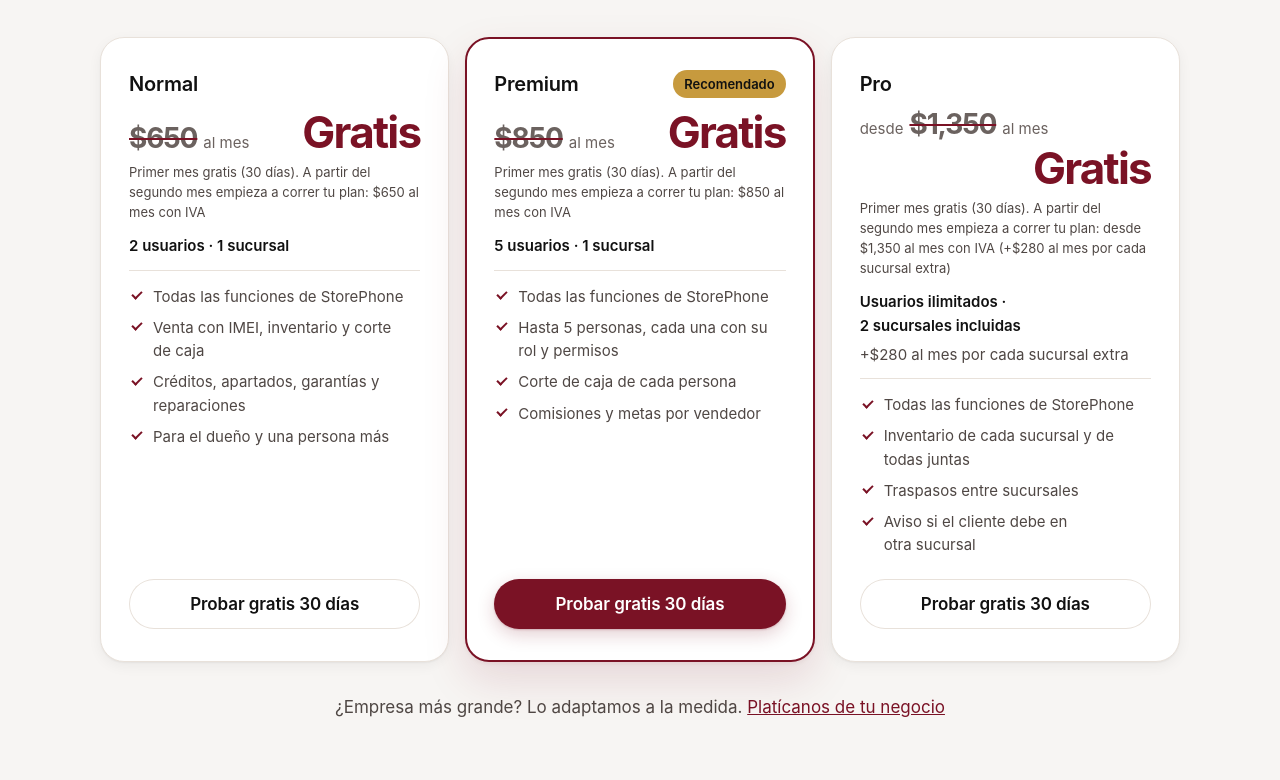
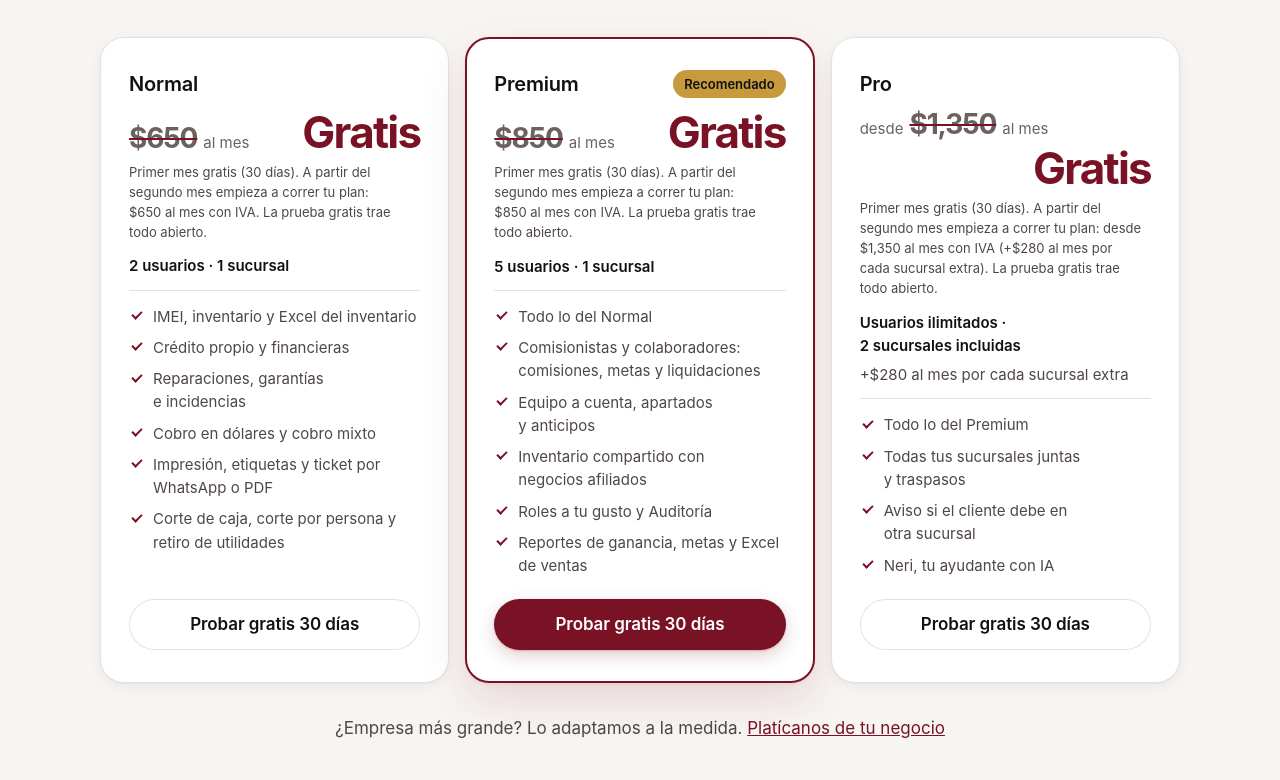
Before and after one commit to cabreraolivojoveth-hue/neronfix-landing, a plain HTML site: page index.html in a window 1280 px wide. Shown: the part 2747-3527 px from the top of the page. Drawn offline with Linux system fonts and the light colour scheme; no server answers.

Commit message:
Planes según la decisión de Joveth (19/11): qué incluye cada uno
- Normal: IMEI, inventario y Excel, crédito propio y financieras, reparaciones,
  garantías e incidencias, dólares y cobro mixto, impresión y ticket por
  WhatsApp/PDF, corte de caja, corte por persona y retiro de utilidades.
- Premium (Recomendado): todo lo del Normal + comisionistas y colaboradores,
  equipo a cuenta, apartados y anticipos, inventario compartido, roles a tu
  gusto y Auditoría, reportes de ganancia, metas y Excel de ventas.
- Pro: todo lo del Premium + sucursales juntas y traspasos, aviso de deuda en
  otra sucursal y Neri (solo Pro: tarjeta y pregunta lo dicen).
- Letra chica: «La prueba gratis trae todo abierto». Consignación en ningún plan.

Co-Authored-By: Claude Opus 5.5 <noreply@anthropic.com>

```diff
--- a/index.html
+++ b/index.html
@@ -500,7 +500,7 @@ a.resena__autor:hover{color:var(--wine)}
         { "@type": "Question", "name": "¿Hay plazo forzoso?", "acceptedAnswer": { "@type": "Answer", "text": "No. Pagas mes con mes, sigues mientras te sirva y puedes cambiar de plan cuando lo necesites." } },
         { "@type": "Question", "name": "¿De quién es la información?", "acceptedAnswer": { "@type": "Answer", "text": "Tuya. Cada negocio ve solo su información, guardada y respaldada en nuestros servidores, y disponible para ti siempre." } },
         { "@type": "Question", "name": "¿Funciona sin internet?", "acceptedAnswer": { "@type": "Answer", "text": "En parte: sin conexión sigues cobrando de contado (efectivo en pesos o dólares) lo que no lleva IMEI y puedes abrir la caja; al volver, todo se sube solo con su folio. Los equipos con IMEI, créditos, abonos, pagos con tarjeta o transferencia, devoluciones y el cierre de caja esperan a que vuelva la red." } },
-        { "@type": "Question", "name": "¿Cómo me ayudan si tengo dudas?", "acceptedAnswer": { "@type": "Answer", "text": "Por WhatsApp al 646 287 5283, o dentro de StorePhone con Neri, el ayudante con IA para el dueño: le preguntas cómo hacer algo o le pides revisar algo que no te cuadra. También hay tutoriales en video en nuestro canal de YouTube." } }
+        { "@type": "Question", "name": "¿Cómo me ayudan si tengo dudas?", "acceptedAnswer": { "@type": "Answer", "text": "Por WhatsApp al 646 287 5283 y, en el plan Pro, dentro de StorePhone con Neri, el ayudante con IA para el dueño: le preguntas cómo hacer algo o le pides revisar algo que no te cuadra. También hay tutoriales en video en nuestro canal de YouTube." } }
       ]
     }
   ]
@@ -574,12 +574,12 @@ a.resena__autor:hover{color:var(--wine)}
       <div class="tarjeta rv"><span class="ic"><svg class="ico" aria-hidden="true" viewBox="0 0 24 24"><path d="M4 6v12M7 6v12M10.5 6v12M13 6v12M16.5 6v12M20 6v12"/></svg></span><h3>Control por IMEI</h3><p>Cada equipo con su IMEI: no se vende dos veces, aunque dos cajas lo intenten al mismo tiempo. Búscalo con los últimos 4 dígitos o con la cámara.</p></div>
       <div class="tarjeta rv"><span class="ic"><svg class="ico" aria-hidden="true" viewBox="0 0 24 24"><path d="M3.5 7.5L12 3l8.5 4.5v9L12 21l-8.5-4.5z"/><path d="M3.5 7.5L12 12l8.5-4.5M12 12v9"/></svg></span><h3>Inventario</h3><p>Equipos y accesorios con su costo, la ganancia de cada pieza, la batería y la condición. Descárgalo en Excel cuando lo necesites.</p></div>
       <div class="tarjeta rv"><span class="ic"><svg class="ico" aria-hidden="true" viewBox="0 0 24 24"><rect x="3" y="5.5" width="18" height="13" rx="2.5"/><path d="M3 10h18M7 15h4"/></svg></span><h3>Créditos y cobranza</h3><p>Enganche, plan de pagos semanal y abonos con su ticket. El recordatorio de pago se manda por WhatsApp en un toque.</p></div>
-      <div class="tarjeta rv"><span class="ic"><svg class="ico" aria-hidden="true" viewBox="0 0 24 24"><path d="M3.5 12.5V4.5a1 1 0 0 1 1-1h8l8 8-9 9z"/><circle cx="8" cy="8" r="1.6"/></svg></span><h3>Apartados y equipo a cuenta</h3><p>Aparta con anticipo y recibe el celular del cliente como parte de pago, con su valor a la vista.</p></div>
+      <div class="tarjeta rv"><span class="ic"><svg class="ico" aria-hidden="true" viewBox="0 0 24 24"><path d="M3.5 12.5V4.5a1 1 0 0 1 1-1h8l8 8-9 9z"/><circle cx="8" cy="8" r="1.6"/></svg></span><h3>Apartados y equipo a cuenta</h3><p>Aparta con anticipo y recibe el celular del cliente como parte de pago. Desde el plan Premium.</p></div>
       <div class="tarjeta rv"><span class="ic"><svg class="ico" aria-hidden="true" viewBox="0 0 24 24"><path d="M12 3l7.5 3v5.5c0 4.6-3.2 8.2-7.5 9.5-4.3-1.3-7.5-4.9-7.5-9.5V6z"/><path d="M8.8 12.2l2.3 2.3 4.4-4.6"/></svg></span><h3>Garantías y reparaciones</h3><p>Garantías, devoluciones e incidencias. Reparaciones con su recepción, el paso del técnico y el cobro y la entrega en caja.</p></div>
       <div class="tarjeta rv"><span class="ic"><svg class="ico" aria-hidden="true" viewBox="0 0 24 24"><rect x="2.5" y="6.5" width="19" height="11" rx="2"/><circle cx="12" cy="12" r="2.6"/><path d="M6 10v4M18 10v4"/></svg></span><h3>Corte de caja</h3><p>Conteo de billetes, gastos e ingresos, y el corte de cada persona. Cobra en pesos, en dólares o combinando formas de pago.</p></div>
       <div class="tarjeta rv"><span class="ic"><svg class="ico" aria-hidden="true" viewBox="0 0 24 24"><path d="M7 8.5V3.5h10v5"/><rect x="3.5" y="8.5" width="17" height="8" rx="2"/><path d="M7 14h10v6.5H7z"/></svg></span><h3>Tickets y etiquetas</h3><p>Imprime tickets y etiquetas desde la computadora o el celular, o manda el ticket por WhatsApp o en PDF.</p></div>
-      <div class="tarjeta rv"><span class="ic"><svg class="ico" aria-hidden="true" viewBox="0 0 24 24"><circle cx="9" cy="8" r="3.2"/><path d="M3 19.5c.6-3.3 3-5.2 6-5.2s5.4 1.9 6 5.2"/><path d="M15.5 4.9a3.2 3.2 0 0 1 0 6.2M17.5 14.6c1.8.7 3 2.4 3.5 4.9"/></svg></span><h3>Tu equipo, con permisos</h3><p>Cajero, técnico, gerente o comisionista: cada quien con su rol y los permisos que tú decides. Comisiones y metas por vendedor.</p></div>
-      <div class="tarjeta rv"><span class="ic"><svg class="ico" aria-hidden="true" viewBox="0 0 24 24"><path d="M3.5 9.5L5 4.5h14l1.5 5"/><path d="M3.5 9.5a2.8 2.8 0 0 0 5.67 0 2.8 2.8 0 0 0 5.66 0 2.8 2.8 0 0 0 5.67 0"/><path d="M5 12v7.5h14V12M10 19.5v-4.5h4v4.5"/></svg></span><h3>Sucursales y Auditoría</h3><p>Con el plan Pro, el inventario de cada sucursal y de todas juntas, y traspasos entre tiendas. En todos los planes, la Auditoría guarda quién hizo qué y cuándo.</p></div>
+      <div class="tarjeta rv"><span class="ic"><svg class="ico" aria-hidden="true" viewBox="0 0 24 24"><circle cx="9" cy="8" r="3.2"/><path d="M3 19.5c.6-3.3 3-5.2 6-5.2s5.4 1.9 6 5.2"/><path d="M15.5 4.9a3.2 3.2 0 0 1 0 6.2M17.5 14.6c1.8.7 3 2.4 3.5 4.9"/></svg></span><h3>Tu equipo, con permisos</h3><p>Cajero, técnico, gerente o comisionista: cada quien con su rol y los permisos que tú decides. Comisiones y metas desde el plan Premium.</p></div>
+      <div class="tarjeta rv"><span class="ic"><svg class="ico" aria-hidden="true" viewBox="0 0 24 24"><path d="M3.5 9.5L5 4.5h14l1.5 5"/><path d="M3.5 9.5a2.8 2.8 0 0 0 5.67 0 2.8 2.8 0 0 0 5.66 0 2.8 2.8 0 0 0 5.67 0"/><path d="M5 12v7.5h14V12M10 19.5v-4.5h4v4.5"/></svg></span><h3>Sucursales y Auditoría</h3><p>Con el plan Pro, el inventario de cada sucursal y de todas juntas, y traspasos entre tiendas. Desde el plan Premium, la Auditoría guarda quién hizo qué y cuándo.</p></div>
     </div>
     <p class="tras rv"><a class="liga" href="#planes">Ver planes y precios</a></p>
   </div>
@@ -623,7 +623,7 @@ a.resena__autor:hover{color:var(--wine)}
         <span class="ic"><svg class="ico" aria-hidden="true" viewBox="0 0 24 24"><path d="M12 3l1.8 4.7 4.7 1.8-4.7 1.8L12 16l-1.8-4.7-4.7-1.8 4.7-1.8z"/><path d="M18.5 15.5l.8 2 2 .8-2 .8-.8 2-.8-2-2-.8 2-.8z"/></svg></span>
         <h3>Neri, tu ayudante con IA</h3>
         <p>Una segunda mano para el dueño: pregúntale cómo hacer algo en StorePhone o pídele revisar algo que no te cuadra. Solo mira, no cambia nada.</p>
-        <p class="chico">¿Dudas? Escríbenos por WhatsApp o pregúntale a Neri dentro de la plataforma.</p>
+        <p class="chico">Neri viene en el plan Pro. ¿Dudas? Escríbenos por WhatsApp.</p>
         <a class="yt" href="https://www.youtube.com/@neronfix" target="_blank" rel="noopener"><svg class="yt__ic" aria-hidden="true" viewBox="0 0 24 24" width="18" height="18"><rect x="2.5" y="5.5" width="19" height="13" rx="4" fill="none" stroke="currentColor" stroke-width="1.8"/><path d="M10 9.3v5.4l4.6-2.7z" fill="currentColor"/></svg>Síguenos en YouTube</a>
       </div>
     </div>
@@ -646,40 +646,44 @@ a.resena__autor:hover{color:var(--wine)}
       <article class="plan">
         <div class="plan__top"><h3>Normal</h3></div>
         <p class="precio"><span class="sr">Precio normal:</span><b class="tachado"><s>$650</s></b><small>al mes</small><strong class="gratis-grande">Gratis</strong></p>
-        <p class="letra">Primer mes gratis (30 días). A partir del segundo mes empieza a correr tu plan: $650 al mes con IVA</p>
+        <p class="letra">Primer mes gratis (30 días). A partir del segundo mes empieza a correr tu plan: $650 al mes con IVA. La prueba gratis trae todo abierto.</p>
         <p class="limite">2 usuarios · 1 sucursal</p>
         <ul>
-          <li>Todas las funciones de StorePhone</li>
-          <li>Venta con IMEI, inventario y corte de caja</li>
-          <li>Créditos, apartados, garantías y reparaciones</li>
-          <li>Para el dueño y una persona más</li>
+          <li>IMEI, inventario y Excel del inventario</li>
+          <li>Crédito propio y financieras</li>
+          <li>Reparaciones, garantías e incidencias</li>
+          <li>Cobro en dólares y cobro mixto</li>
+          <li>Impresión, etiquetas y ticket por WhatsApp o PDF</li>
+          <li>Corte de caja, corte por persona y retiro de utilidades</li>
         </ul>
         <a class="btn btn--line" href="https://wa.me/5216462875283?text=Hola%2C%20quiero%20acceso%20a%20StorePhone%2C%20me%20interesa%20el%20plan%20Normal" data-encuesta="Normal" rel="noopener">Probar gratis 30 días</a>
       </article>
       <article class="plan plan--rec">
         <div class="plan__top"><h3>Premium</h3><span class="plan__tag">Recomendado</span></div>
         <p class="precio"><span class="sr">Precio normal:</span><b class="tachado"><s>$850</s></b><small>al mes</small><strong class="gratis-grande">Gratis</strong></p>
-        <p class="letra">Primer mes gratis (30 días). A partir del segundo mes empieza a correr tu plan: $850 al mes con IVA</p>
+        <p class="letra">Primer mes gratis (30 días). A partir del segundo mes empieza a correr tu plan: $850 al mes con IVA. La prueba gratis trae todo abierto.</p>
         <p class="limite">5 usuarios · 1 sucursal</p>
         <ul>
-          <li>Todas las funciones de StorePhone</li>
-          <li>Hasta 5 personas, cada una con su rol y permisos</li>
-          <li>Corte de caja de cada persona</li>
-          <li>Comisiones y metas por vendedor</li>
+          <li>Todo lo del Normal</li>
+          <li>Comisionistas y colaboradores: comisiones, metas y liquidaciones</li>
+          <li>Equipo a cuenta, apartados y anticipos</li>
+          <li>Inventario compartido con negocios afiliados</li>
+          <li>Roles a tu gusto y Auditoría</li>
+          <li>Reportes de ganancia, metas y Excel de ventas</li>
         </ul>
         <a class="btn btn--vino" href="https://wa.me/5216462875283?text=Hola%2C%20quiero%20acceso%20a%20StorePhone%2C%20me%20interesa%20el%20plan%20Premium" data-encuesta="Premium" rel="noopener">Probar gratis 30 días</a>
       </article>
       <article class="plan">
         <div class="plan__top"><h3>Pro</h3></div>
         <p class="precio"><small>desde</small><span class="sr">Precio normal:</span><b class="tachado"><s>$1,350</s></b><small>al mes</small><strong class="gratis-grande">Gratis</strong></p>
-        <p class="letra">Primer mes gratis (30 días). A partir del segundo mes empieza a correr tu plan: desde $1,350 al mes con IVA (+$280 al mes por cada sucursal extra)</p>
+        <p class="letra">Primer mes gratis (30 días). A partir del segundo mes empieza a correr tu plan: desde $1,350 al mes con IVA (+$280 al mes por cada sucursal extra). La prueba gratis trae todo abierto.</p>
         <p class="limite">Usuarios ilimitados · 2&nbsp;sucursales incluidas</p>
         <p class="extra">+$280 al mes por cada sucursal extra</p>
         <ul>
-          <li>Todas las funciones de StorePhone</li>
-          <li>Inventario de cada sucursal y de todas juntas</li>
-          <li>Traspasos entre sucursales</li>
+          <li>Todo lo del Premium</li>
+          <li>Todas tus sucursales juntas y traspasos</li>
           <li>Aviso si el cliente debe en otra sucursal</li>
+          <li>Neri, tu ayudante con IA</li>
         </ul>
         <a class="btn btn--line" href="https://wa.me/5216462875283?text=Hola%2C%20quiero%20acceso%20a%20StorePhone%2C%20me%20interesa%20el%20plan%20Pro" data-encuesta="Pro" rel="noopener">Probar gratis 30 días</a>
       </article>
@@ -786,7 +790,7 @@ a.resena__autor:hover{color:var(--wine)}
       </details>
       <details>
         <summary>¿Cómo me ayudan si tengo dudas?</summary>
-        <p>Por WhatsApp al 646 287 5283, o dentro de StorePhone con Neri, el ayudante con IA para el dueño: le preguntas cómo hacer algo o le pides revisar algo que no te cuadra. También hay tutoriales en video en nuestro canal de YouTube.</p>
+        <p>Por WhatsApp al 646 287 5283 y, en el plan Pro, dentro de StorePhone con Neri, el ayudante con IA para el dueño: le preguntas cómo hacer algo o le pides revisar algo que no te cuadra. También hay tutoriales en video en nuestro canal de YouTube.</p>
       </details>
     </div>
   </div>
```
